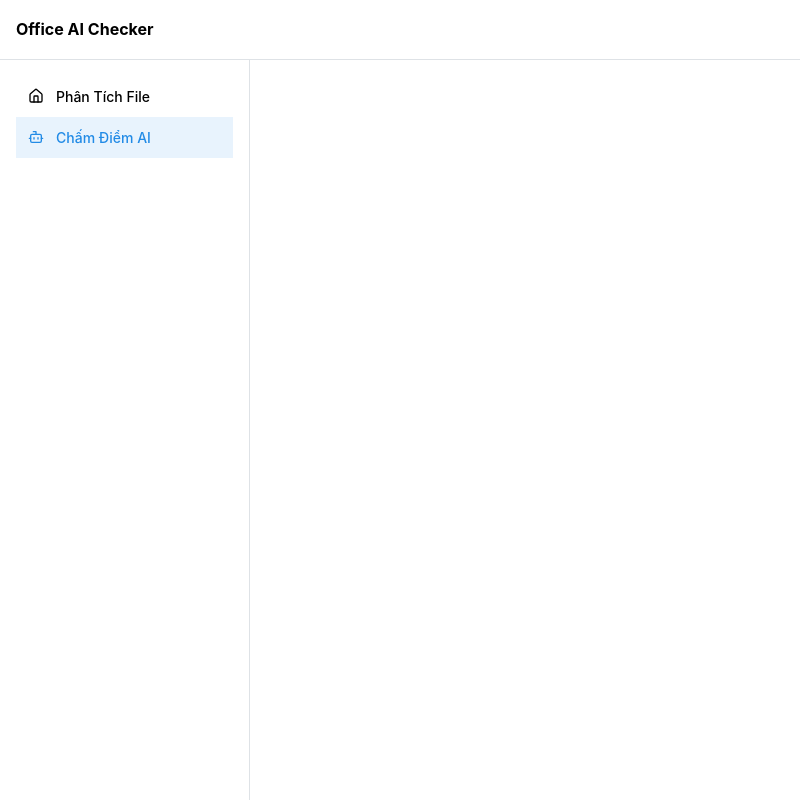
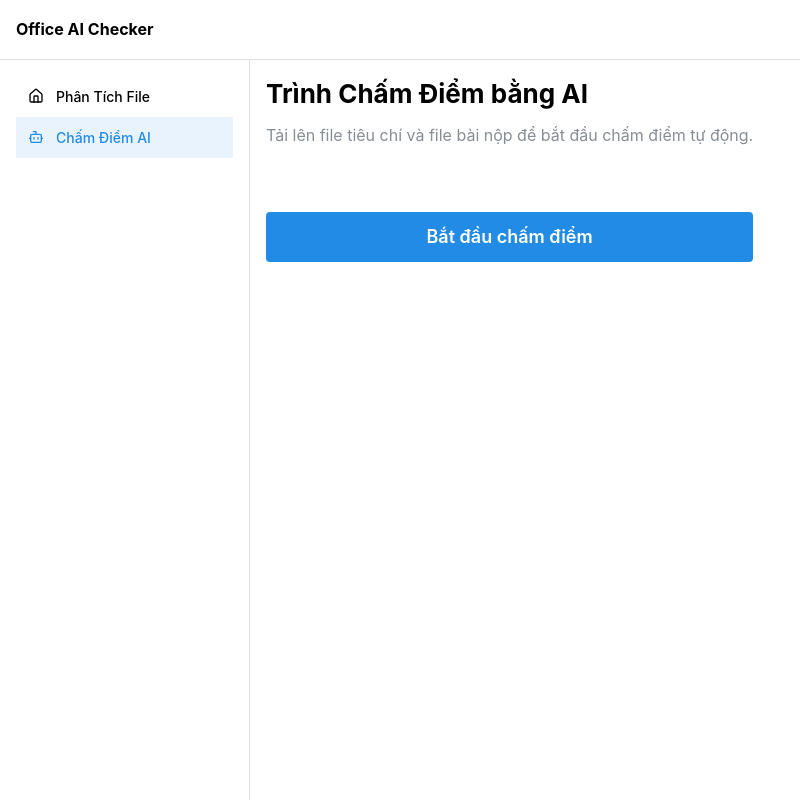
Before and after one commit to HuynhSang2005/office-format-grader, a React (Vite) app in the folder FE/: page /ai-checker in a window 1280 px wide. Shown: the whole page, without its empty margins (0-800 px from the left). Built offline with nearby package versions, Linux system fonts and the light colour scheme.

Commit message:
feat(feature): integrate ai-checker api with tanstack query

```diff
--- /dev/null
+++ b/FE/src/api/checker.api.ts
@@ -0,0 +1,24 @@
+import type { UploadedFile, GradingResult } from "../types/api.types";
+
+interface GradePayload {
+  rubricFile: UploadedFile;
+  submissionFile: UploadedFile;
+}
+
+export async function gradeSubmission(payload: GradePayload): Promise<GradingResult> {
+  const response = await fetch('http://localhost:3000/api/ai-checker', {
+    method: 'POST',
+    headers: {
+      'Content-Type': 'application/json',
+    },
+    body: JSON.stringify(payload),
+  });
+
+  const data = await response.json();
+
+  if (!response.ok || !data.success) {
+    throw new Error(data.error?.message || data.message || 'Có lỗi xảy ra từ server.');
+  }
+
+  return data.data;
+}
--- a/FE/src/routes/ai-checker.tsx
+++ b/FE/src/routes/ai-checker.tsx
@@ -1,43 +1,63 @@
 import { useState } from 'react';
 import { createFileRoute } from '@tanstack/react-router';
-import { Title, Text, Stack, SimpleGrid, Button } from '@mantine/core';
+import { useMutation } from '@tanstack/react-query';
+import { Title, Text, Stack, SimpleGrid, Button, Alert } from '@mantine/core';
 import { FileDropzone } from '../components/FileDropzone';
 import { ResultsTable } from '../components/ResultsTable';
 import { encodeFileToBase64 } from '../lib/fileUtils';
-
 import type { UploadedFile, GradingResult } from '../types/api.types';
+import { gradeSubmission } from '../api/checker.api';
+import { AlertCircle } from 'lucide-react';
 
 export const Route = createFileRoute('/ai-checker')({
   component: AICheckerPage,
 });
 
 function AICheckerPage() {
-  // Sử dụng type 'UploadedFile' cho state
   const [rubricFile, setRubricFile] = useState<UploadedFile | null>(null);
   const [submissionFile, setSubmissionFile] = useState<UploadedFile | null>(null);
 
-  // Sử dụng type 'GradingResult' cho state kết quả
-  const [result, setResult] = useState<GradingResult | null>(null);
-
-  // (interface UploadedFile đã được chuyển ra ngoài)
+  const mutation = useMutation({
+    mutationFn: gradeSubmission,
+  });
 
   const handleFileDrop = async (files: File[], fileSetter: React.Dispatch<React.SetStateAction<UploadedFile | null>>) => {
-    if (!files || files.length === 0) return;
-    const file = files[0];
-    try {
-      const base64Content = await encodeFileToBase64(file);
-      fileSetter({
-        filename: file.name,
-        content: base64Content,
-      });
-    } catch (error) {
-      console.error("Lỗi mã hóa file:", error);
+  };
+
+  const handleSubmit = () => {
+    if (!rubricFile || !submissionFile) {
+      // Có thể dùng notification của Mantine để thông báo lỗi này
+      alert("Vui lòng tải lên cả hai file!");
+      return;
     }
+    mutation.mutate({ rubricFile, submissionFile });
   };
 
   return (
     <Stack gap="xl">
-      {result && <ResultsTable result={result} />}
+      <div>
+        <Title order={2}>Trình Chấm Điểm bằng AI</Title>
+        <Text c="dimmed" mt="sm">
+          Tải lên file tiêu chí và file bài nộp để bắt đầu chấm điểm tự động.
+        </Text>
+      </div>
+
+      <SimpleGrid cols={{ base: 1, sm: 2 }}>
+      </SimpleGrid>
+
+      <Button size="lg" fullWidth onClick={handleSubmit} loading={mutation.isPending}>
+        {mutation.isPending ? 'Đang chấm điểm...' : 'Bắt đầu chấm điểm'}
+      </Button>
+
+      {/* Hiển thị lỗi nếu có */}
+      {mutation.isError && (
+        <Alert icon={<AlertCircle size={16} />} title="Có lỗi xảy ra!" color="red" withCloseButton onClose={() => mutation.reset()}>
+          {mutation.error.message}
+        </Alert>
+      )}
+
+      {/* Hiển thị kết quả khi thành công */}
+      {mutation.isSuccess && <ResultsTable result={mutation.data} />}
     </Stack>
   );
 }
```
Also changed, not shown: FE/src/main.tsx (+4 -4 lines).
